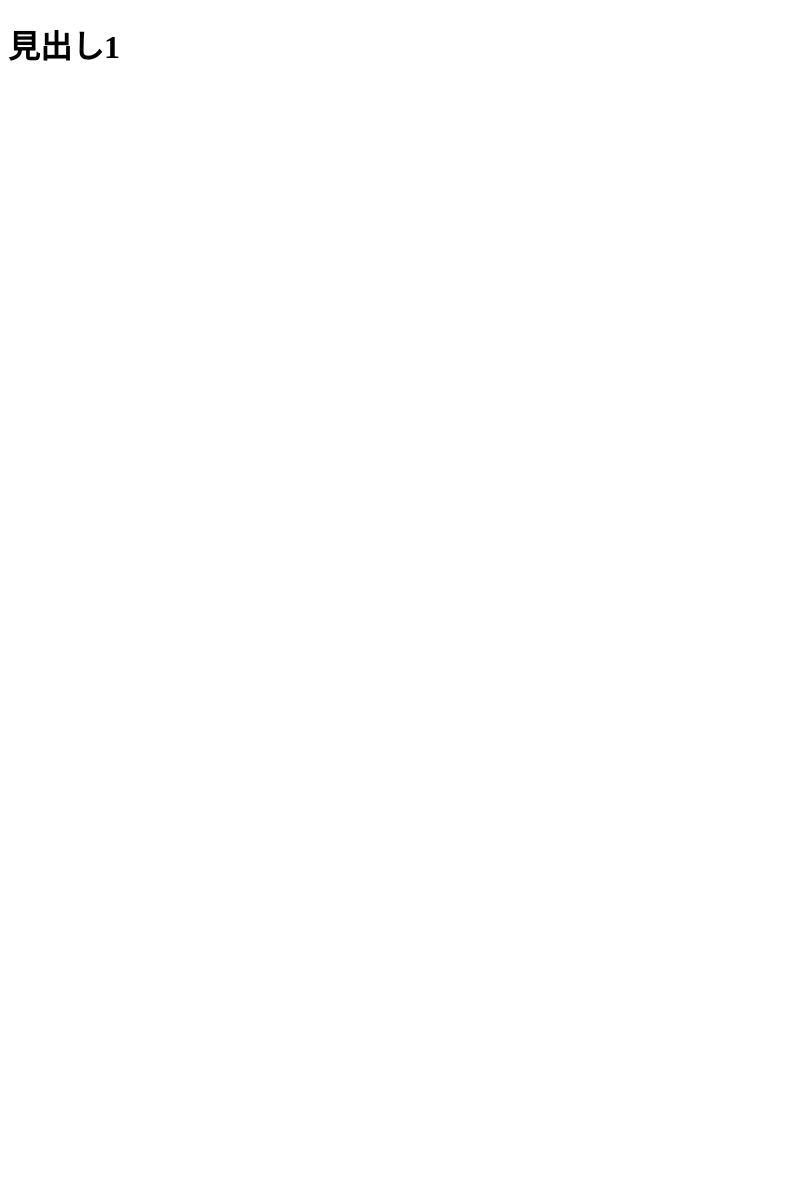
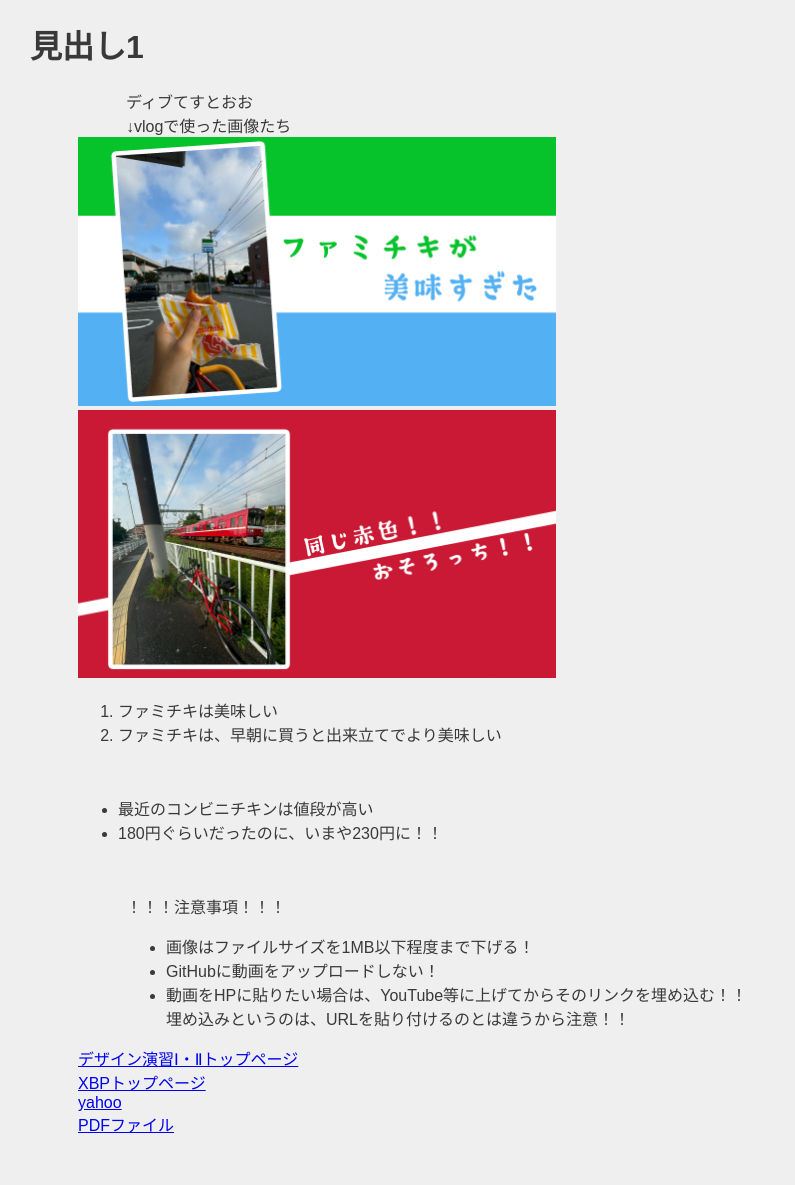
Before and after one commit to moisture110/xbp, a plain HTML site: page de12/test.html in a window 1280 px wide. Shown: the top 1185 px of the page, without its empty margins (0-795 px from the left). Before the commit the page ends 800 px from the top, so only its background shows below. Drawn offline with Linux system fonts and the light colour scheme.

Commit message:
20240924

```diff
--- a/de12/test.html
+++ b/de12/test.html
@@ -2,8 +2,9 @@
 <html lang="jp">
 <head>
     <!-- ⑥↓タイトルを変えてみよう -->
-    <title>〇〇のテストページ</title>
+    <title>Nickのテストおおおお</title>
     <!-- ⑤スタイルシートの設定をしよう -->
+    <link rel="stylesheet" href="./css/style.css">
     <!-- h1.htmlからある行をコピペしてくればOK -->
 </head>
 <body>
@@ -12,12 +13,42 @@
     <!-- 塊ごとにdivタグで区切るようにしましょう。 -->
     <div>
          <!-- ①↓に文字を書いてみよう -->
+<div>
+    ディブてすとおお<br>
+    ↓vlogで使った画像たち
+    </div>
+         <!-- ②↓に画像（imagesフォルダにあるtest.png）を挿入してみよう -->
+<img src="./images/famichiki.png" width="40%"><br>
+<img src="../images/keikyu.png" width="40%">
+         <!-- ③↓に箇条書きをしてみよう -->
+<ol>
+    <li>ファミチキは美味しい</li>
+    <li>ファミチキは、早朝に買うと出来立てでより美味しい</li>
+    </ol><br>
+<ul>
+    <li>最近のコンビニチキンは値段が高い</li>
+    <li>180円ぐらいだったのに、いまや230円に！！</li>
+    </ul><br>
+    <div>！！！注意事項！！！
+        <ul>
+            <li>画像はファイルサイズを1MB以下程度まで下げる！</li>
+            <li>GitHubに動画をアップロードしない！</li>
+            <li>動画をHPに貼りたい場合は、YouTube等に上げてからそのリンクを埋め込む！！<br>
+            埋め込みというのは、URLを貼り付けるのとは違うから注意！！</li>
+        </ul>
+    </div>
+         <!-- ④↓に外部リンクを作ってみよう -->
+<a href="./index.html">デザイン演習Ⅰ・Ⅱトップページ</a><br>
+<a href="../index.html">XBPトップページ</a><br>
+<a href="https://www.yahoo.co.jp" target="_blank">yahoo</a><br>
+<a href="./files/test.pdf" target="_blank">PDFファイル</a><br>
+<br>
+<br>
 
-         <!-- ②↓に画像（imagesフォルダにあるtest.png）を挿入してみよう -->
-
-         <!-- ③↓に箇条書きをしてみよう -->
-
-         <!-- ④↓に外部リンクを作ってみよう -->
+<div>神奈川大学紹介動画2024<br>
+<br>
+<iframe width="560" height="315" src="https://www.youtube-nocookie.com/embed/0YrvwS8VWM8?si=FkTngNCEhccRyX1I" title="YouTube video player" frameborder="0" allow="accelerometer; autoplay; clipboard-write; encrypted-media; gyroscope; picture-in-picture; web-share" referrerpolicy="strict-origin-when-cross-origin" allowfullscreen></iframe>
+</div>
 
     </div>
 
```
Also changed, not shown: de12/images/famichiki.png (added), images/keikyu.png (added).
